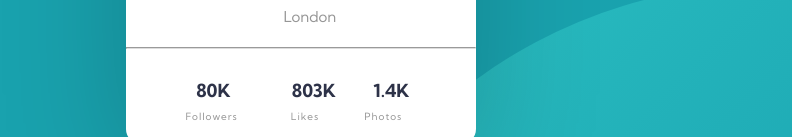
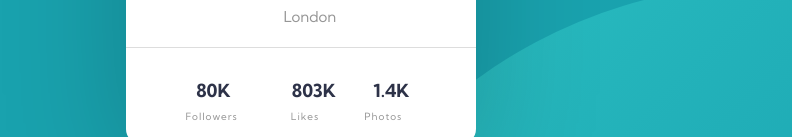
Before and after one commit to SLIPIP/Challege-ProfileCard, a plain HTML site: page profile-card-component-main/index.html in a window 1280 px wide. Shown: the part 456-593 px from the top of the page, without its empty margins (373-1165 px from the left). Drawn offline with nearby package versions, Linux system fonts and the light colour scheme.

Commit message:
Add files via upload

```diff
--- a/profile-card-component-main/Styles.css
+++ b/profile-card-component-main/Styles.css
@@ -105,11 +105,13 @@ h1{
     color: rgb(255, 255, 255);
     text-decoration: none;
 }
-.divider{
+hr{
     position: relative;
     bottom: -140px;
-    border-bottom: 1px solid hsla(0, 0%, 59%, 0.322);
-    border-bottom-width: thin;
+    border: 0;
+    background-color: #DDDDDD;
+    height: 1px;
+    margin: 0;
   }
 @media screen and (max-width: 375px){
     body{
--- a/profile-card-component-main/index.html
+++ b/profile-card-component-main/index.html
@@ -25,7 +25,7 @@
       <h3>Photos</h3>
     </div>
     <img src="./images/image-victor.jpg" alt="">
-      <hr class="divider">
+      <hr>
   </div>
   <div class="attribution">
       <span>Challenge by </span><a href="https://www.frontendmentor.io?ref=challenge" target="#">Frontend Mentor</a>
```
